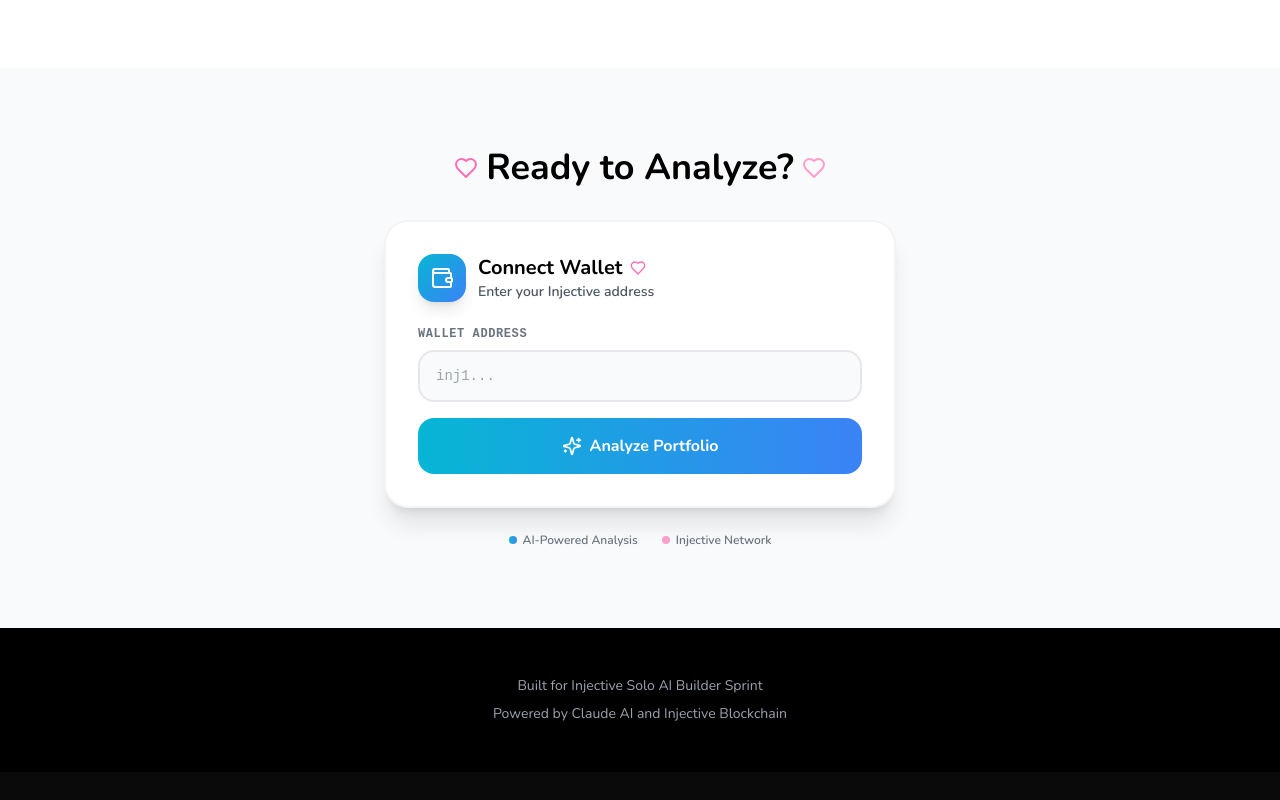
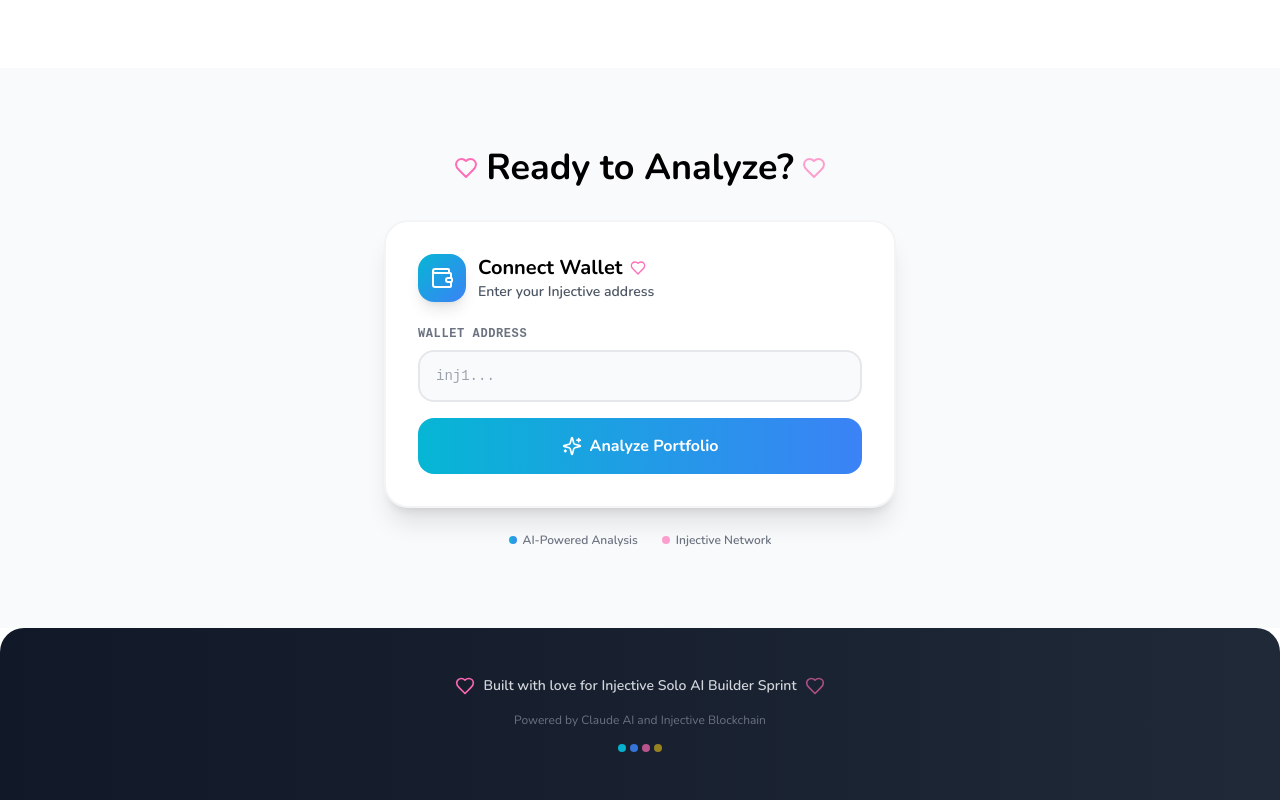
Before and after one commit to thesithunyein/injective-ai-portfolio-agent, a Next.js app: page / in a window 1280 px wide. Shown: the part 1561-2361 px from the top of the page. Before the commit the page ends 2333 px from the top, so only its background shows below. Built offline with nearby package versions, Linux system fonts and the light colour scheme.

Commit message:
Design: Cute footer with gradient bg, rounded top, hearts, and colorful pulsing dots

```diff
--- a/src/app/page.tsx
+++ b/src/app/page.tsx
@@ -262,10 +262,20 @@ export default function Home() {
         </section>
 
         {/* Footer */}
-        <footer className="relative z-10 bg-black text-white py-12 px-4 md:px-8">
-          <div className="max-w-6xl mx-auto text-center text-gray-400 text-sm">
-            <p>Built for Injective Solo AI Builder Sprint</p>
-            <p className="mt-2">Powered by Claude AI and Injective Blockchain</p>
+        <footer className="relative z-10 bg-gradient-to-r from-gray-900 to-gray-800 text-white py-12 px-4 md:px-8 rounded-t-3xl">
+          <div className="max-w-6xl mx-auto text-center">
+            <div className="flex items-center justify-center gap-2 mb-4">
+              <Heart className="w-5 h-5 text-cute-dark animate-pulse" />
+              <p className="text-gray-300 text-sm font-semibold">Built with love for Injective Solo AI Builder Sprint</p>
+              <Heart className="w-5 h-5 text-cute-dark animate-pulse" style={{ animationDelay: '0.5s' }} />
+            </div>
+            <p className="text-gray-500 text-xs">Powered by Claude AI and Injective Blockchain</p>
+            <div className="mt-4 flex items-center justify-center gap-1">
+              <div className="w-2 h-2 rounded-full bg-primary animate-pulse" />
+              <div className="w-2 h-2 rounded-full bg-secondary animate-pulse" style={{ animationDelay: '0.2s' }} />
+              <div className="w-2 h-2 rounded-full bg-cute-dark animate-pulse" style={{ animationDelay: '0.4s' }} />
+              <div className="w-2 h-2 rounded-full bg-yellow-400 animate-pulse" style={{ animationDelay: '0.6s' }} />
+            </div>
           </div>
         </footer>
       </main>
```
